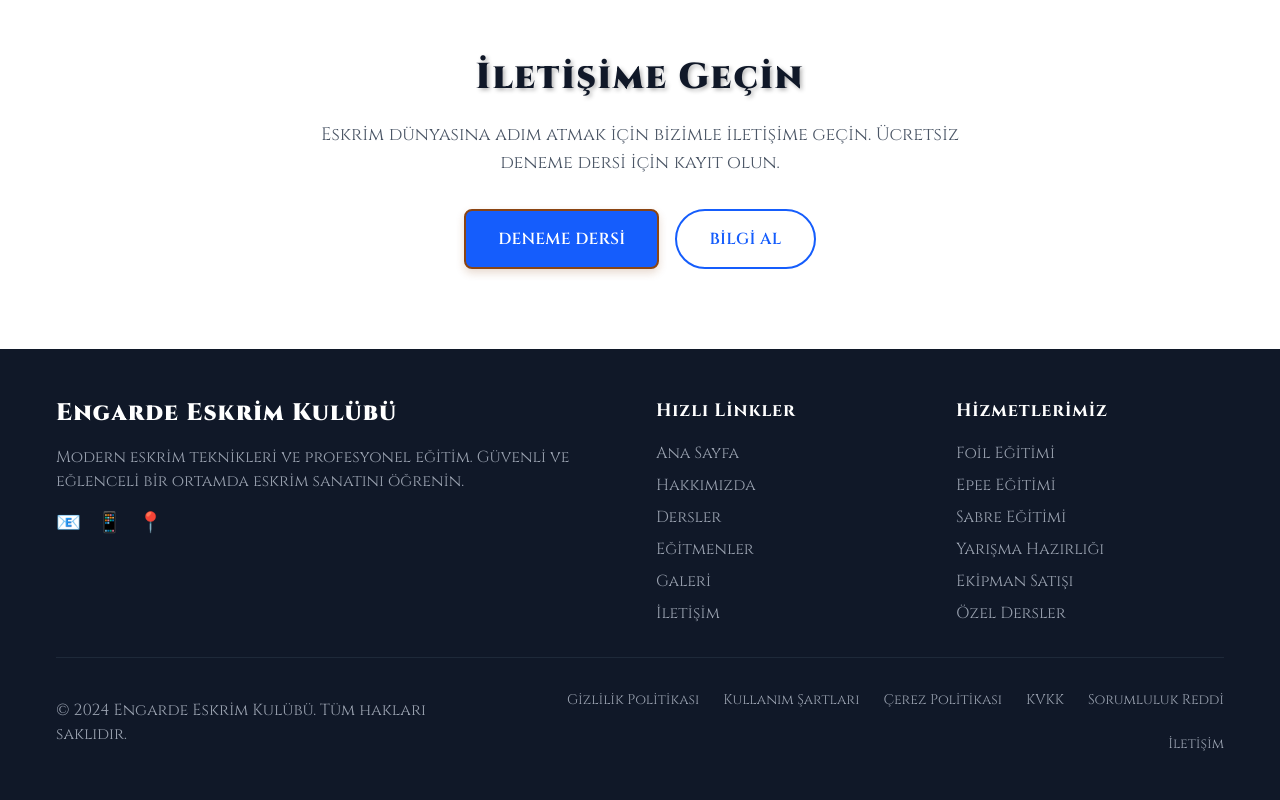
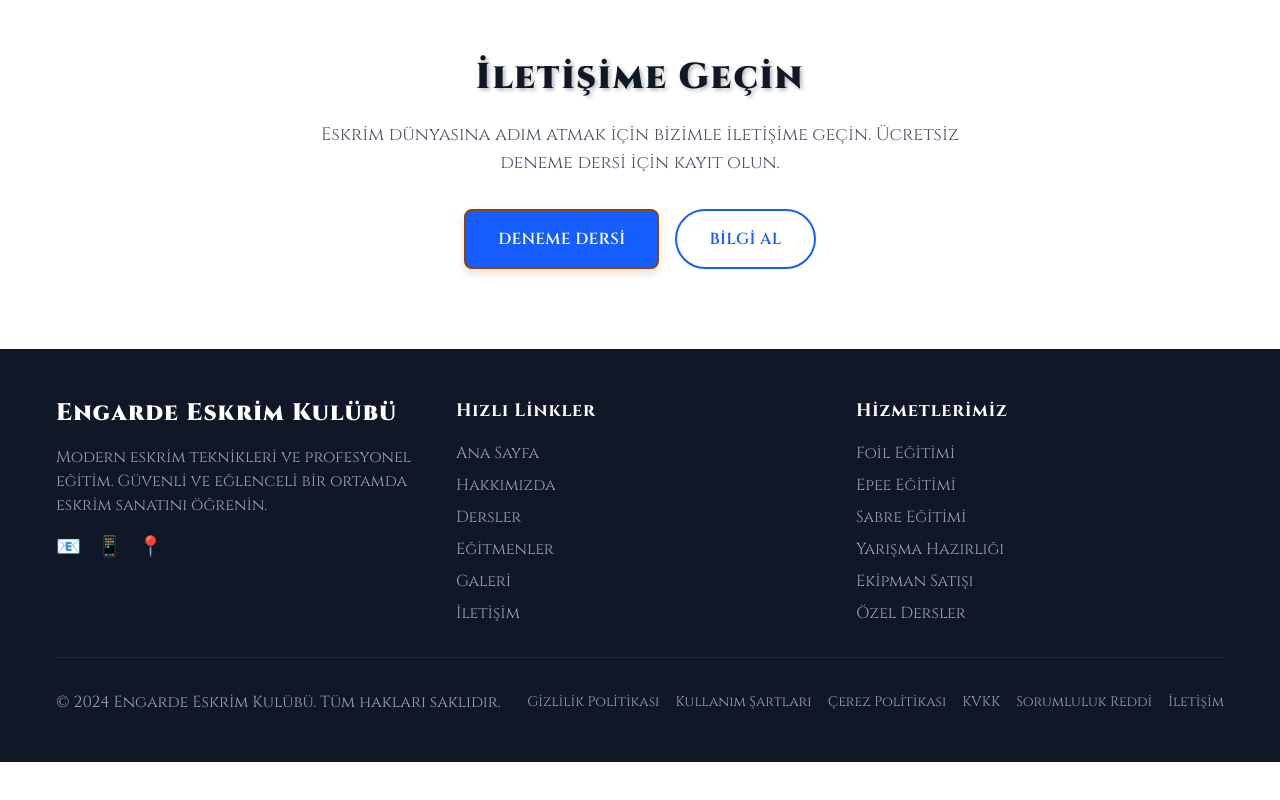
Before and after one commit to woodartcrafts/engarde-eskrim-kulubu, a Next.js app: page / in a window 1280 px wide. Shown: the part 1275-2075 px from the top of the page. After the commit the page ends 2037 px from the top, so only its background shows below. Built offline with nearby package versions, Linux system fonts and the light colour scheme.

Commit message:
Footer düzeltildi - Basit ve düzgün layout ile yeniden düzenlendi

```diff
--- a/src/app/page.tsx
+++ b/src/app/page.tsx
@@ -163,9 +163,9 @@ export default function Home() {
       <footer className="bg-gray-900 text-white py-12">
         <div className="container mx-auto px-4">
           {/* Ana Footer İçeriği */}
-          <div className="grid md:grid-cols-4 gap-8 mb-8">
+          <div className="grid md:grid-cols-3 gap-8 mb-8">
             {/* Kulüp Bilgileri */}
-            <div className="md:col-span-2">
+            <div>
               <h3 className="text-2xl font-bold mb-4 font-cinzel-black">Engarde Eskrim Kulübü</h3>
               <p className="text-gray-400 font-cinzel mb-4">
                 Modern eskrim teknikleri ve profesyonel eğitim.
@@ -213,29 +213,29 @@ export default function Home() {
 
           {/* Yasal Linkler */}
           <div className="border-t border-gray-800 pt-8">
-            <div className="flex flex-col lg:flex-row justify-between items-center space-y-4 lg:space-y-0">
-              <div>
-                <p className="text-gray-400 font-cinzel text-center lg:text-left">
+            <div className="flex flex-col md:flex-row justify-between items-center">
+              <div className="mb-4 md:mb-0">
+                <p className="text-gray-400 font-cinzel">
                   © 2024 Engarde Eskrim Kulübü. Tüm hakları saklıdır.
                 </p>
               </div>
-              <div className="flex flex-wrap justify-center lg:justify-end gap-4 lg:gap-6 text-sm">
-                <a href="#" className="text-gray-400 hover:text-white transition-colors font-cinzel whitespace-nowrap">
+              <div className="flex flex-wrap gap-4 text-sm">
+                <a href="#" className="text-gray-400 hover:text-white transition-colors font-cinzel">
                   Gizlilik Politikası
                 </a>
-                <a href="#" className="text-gray-400 hover:text-white transition-colors font-cinzel whitespace-nowrap">
+                <a href="#" className="text-gray-400 hover:text-white transition-colors font-cinzel">
                   Kullanım Şartları
                 </a>
-                <a href="#" className="text-gray-400 hover:text-white transition-colors font-cinzel whitespace-nowrap">
+                <a href="#" className="text-gray-400 hover:text-white transition-colors font-cinzel">
                   Çerez Politikası
                 </a>
-                <a href="#" className="text-gray-400 hover:text-white transition-colors font-cinzel whitespace-nowrap">
+                <a href="#" className="text-gray-400 hover:text-white transition-colors font-cinzel">
                   KVKK
                 </a>
-                <a href="#" className="text-gray-400 hover:text-white transition-colors font-cinzel whitespace-nowrap">
+                <a href="#" className="text-gray-400 hover:text-white transition-colors font-cinzel">
                   Sorumluluk Reddi
                 </a>
-                <a href="#" className="text-gray-400 hover:text-white transition-colors font-cinzel whitespace-nowrap">
+                <a href="#" className="text-gray-400 hover:text-white transition-colors font-cinzel">
                   İletişim
                 </a>
               </div>
```
